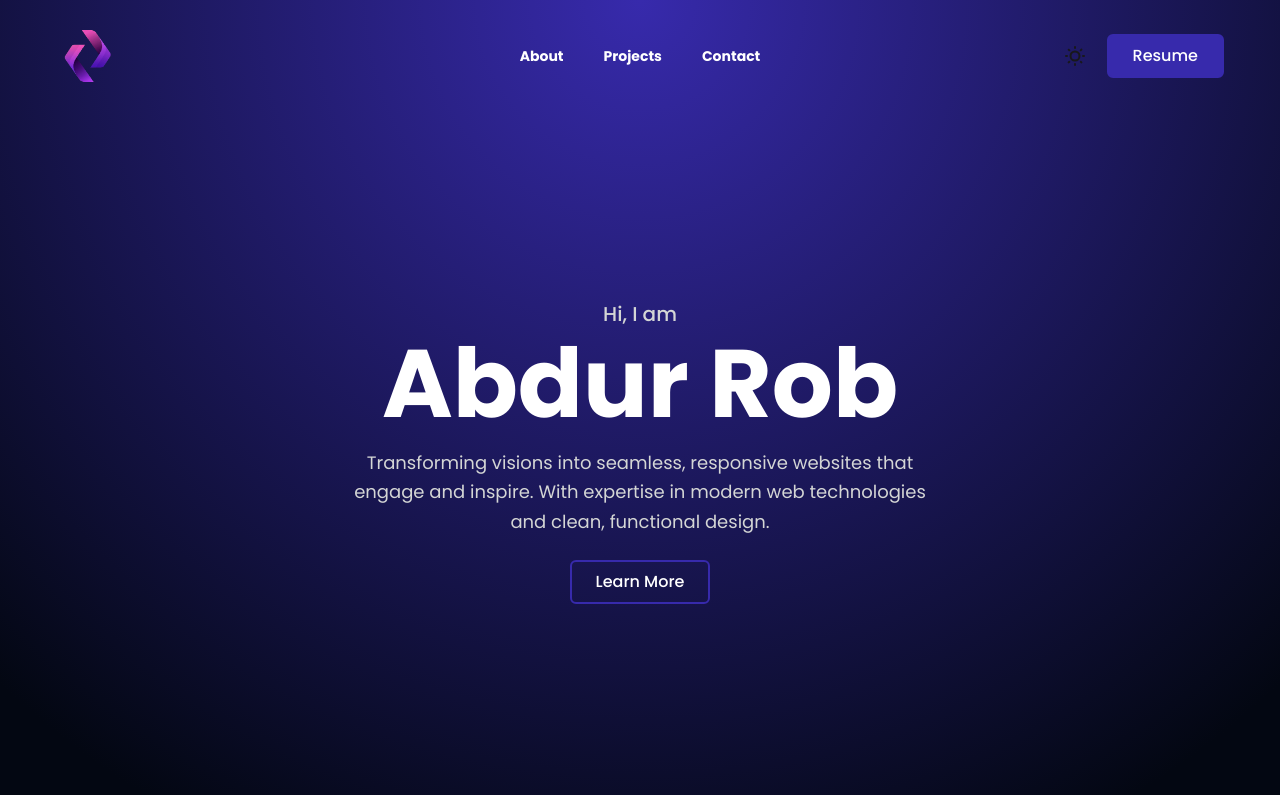
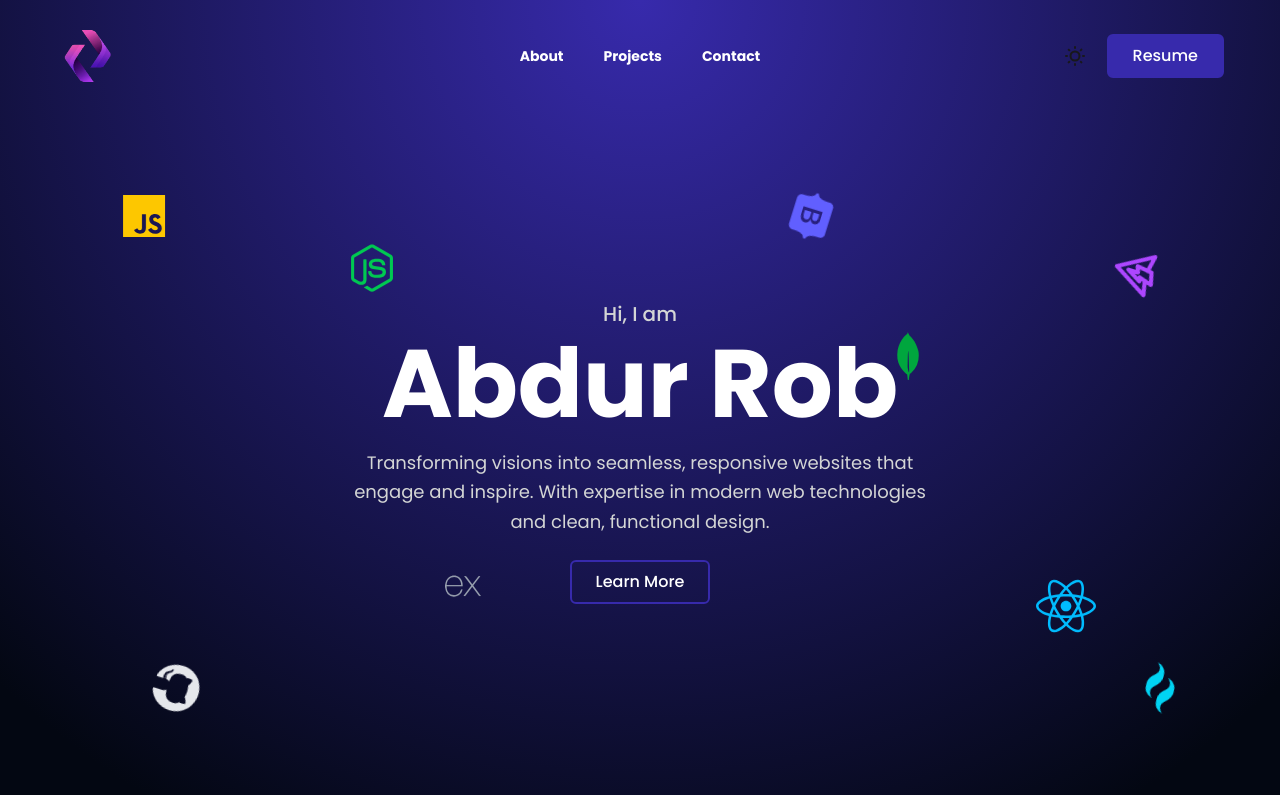
Before and after one commit to Abdurrobr34l/portfolio, a React (Vite) app: page / in a window 1280 px wide. Shown: the top 795 px of the page. Built offline with nearby package versions, Linux system fonts and the light colour scheme.

Commit message:
Added icon animation in hero section

```diff
--- a/src/Components/Contact.jsx
+++ b/src/Components/Contact.jsx
@@ -1,5 +1,4 @@
 import React from "react";
-import image from "../assets/mine-5.webp";
 import { FaRegPaperPlane } from "react-icons/fa";
 import { FaLocationPinLock } from "react-icons/fa6";
 
--- a/src/Components/Hero.jsx
+++ b/src/Components/Hero.jsx
@@ -1,27 +1,44 @@
 import React from 'react';
+import { FaBootstrap, FaGithub, FaJs, FaNodeJs, FaReact } from 'react-icons/fa';
+import { RiTailwindCssFill } from 'react-icons/ri';
+import { SiExpress, SiMongodb } from 'react-icons/si';
+import { TbBrandVite } from 'react-icons/tb';
 
 const Hero = () => {
   return (
     <section className='relative flex flex-col justify-center items-center my-10 h-[calc(100vh-200px)]'>
      {/* Greeting */}
-      <span className="text-lg md:text-xl font-medium text-(--color-secondary) mb-2">
+      <span className="text-lg md:text-xl font-medium text-(--color-secondary) mb-2 z-10">
         Hi, I am
       </span>
 
+      {/* Icons */}
+      <div className="absolute inset-0 flex justify-center items-center pointer-events-none">
+        <FaJs className="text-yellow-400 text-5xl absolute top-10 left-16 animate-floatX" />
+        <FaGithub className="text-gray-200 text-5xl absolute bottom-10 left-24 animate-rotateSlow" />
+        <TbBrandVite className="text-purple-500 text-5xl absolute top-24 right-16 animate-rotateSlow" />
+        <FaReact className="text-sky-400 text-6xl absolute bottom-24 right-32 animate-float" />
+        <FaNodeJs className="text-green-500 text-5xl absolute top-28 left-[25%] animate-float" />
+        <SiExpress className="text-gray-400 text-4xl absolute bottom-32 left-1/3 animate-float" />
+        <SiMongodb className="text-green-600 text-5xl absolute top-1/3 right-1/4 animate-float" />
+        <RiTailwindCssFill className="text-cyan-400 text-5xl absolute bottom-10 right-10 animate-rotateSlow" />
+        <FaBootstrap className="text-indigo-500 text-5xl absolute top-10 right-1/3 animate-rotateSlow" />
+      </div>
+
       {/* Name */}
-      <h1 className="text-4xl md:text-6xl xl:text-8xl font-bold text-primary mb-4">
+      <h1 className="text-4xl md:text-6xl xl:text-8xl font-bold text-primary mb-4 z-10">
         Abdur Rob
       </h1>
 
       {/* Description */}
-      <p className="max-w-xl text-center text-secondary text-base md:text-lg mb-6 leading-relaxed">
+      <p className="max-w-xl text-center text-secondary text-base md:text-lg mb-6 leading-relaxed z-0">
         Transforming visions into seamless, responsive websites that engage and inspire. With expertise in modern web technologies and clean, functional design.
       </p>
 
       {/* CTA Button */}
       <a
         href="#about"
-        className="common-btn"
+        className="common-btn z-10"
       >
         Learn More
       </a>
--- a/src/index.css
+++ b/src/index.css
@@ -46,10 +46,6 @@ body {
   background-color: transparent !important;
 }
 
-/* Optional: text colors using CSS variables */
-/* .text-primary { color: var(--color-primary) !important; }
-.text-accent { color: var(--color-accent) !important; } */
-
 /* ---- Global font ---- */
 * {
   font-family: "Poppins", sans-serif;
@@ -66,3 +62,44 @@ body {
 #projects p {
   flex-grow: 1 !important;
 }
+
+/* ---- Custom Floating & Rotation Animations ---- */
+@keyframes float {
+  0%, 100% {
+    transform: translateY(0);
+  }
+  50% {
+    transform: translateY(-20px);
+  }
+}
+
+@keyframes floatX {
+  0%, 100% {
+    transform: translateX(0);
+  }
+  50% {
+    transform: translateX(20px);
+  }
+}
+
+@keyframes rotateSlow {
+  0% {
+    transform: rotate(0deg);
+  }
+  100% {
+    transform: rotate(360deg);
+  }
+}
+
+/* ---- Animation utility classes ---- */
+.animate-float {
+  animation: float 4s ease-in-out infinite;
+}
+
+.animate-floatX {
+  animation: floatX 6s ease-in-out infinite;
+}
+
+.animate-rotateSlow {
+  animation: rotateSlow 20s linear infinite;
+}
```
